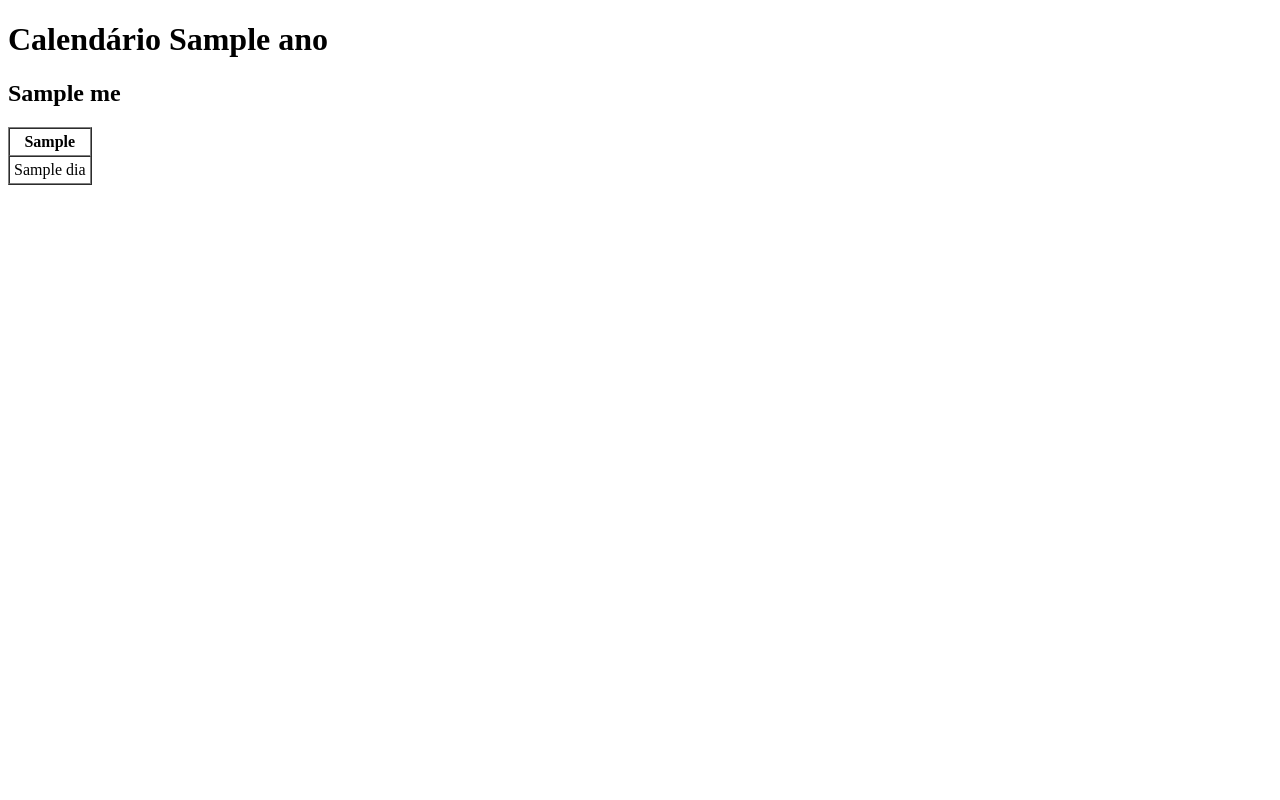
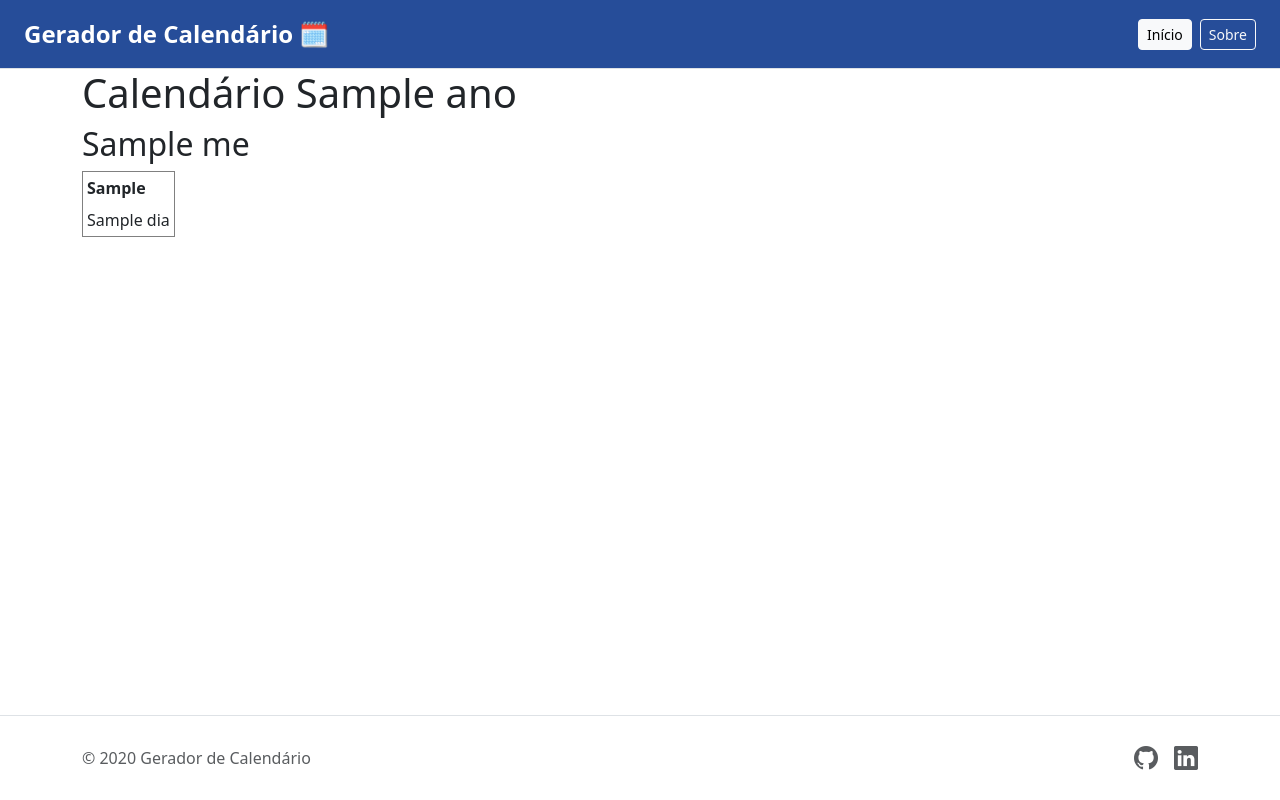
Before and after one commit to gmadalosso/gerador-calendario, a FastAPI app: template app/templates/calendario.html in a window 1280 px wide. Run offline with FastAPI, Linux system fonts and the light colour scheme; the template is opened without the code that fills it: most values are stand-ins (such as "Sample title", 1, 10 or a date in 2020).

Commit message:
base páginas HTML

```diff
--- a/app/templates/base.html
+++ b/app/templates/base.html
@@ -3,8 +3,98 @@
 <head>
     <meta charset="UTF-8">
     <title>{% block title %}Gerador de Calendário{% endblock %}</title>
+
+    <!-- Favicon -->
+    <link rel="icon" type="image/svg+xml" href="/static/images/favicon.svg">
+    <link rel="alternate icon" href="/static/images/favicon.svg">
+
+    <link
+        href="https://cdn.jsdelivr.net/npm/bootstrap@5.3.3/dist/css/bootstrap.min.css"
+        rel="stylesheet"
+    >
+
+    <link
+        href="https://cdn.jsdelivr.net/npm/bootstrap-icons@1.11.3/font/bootstrap-icons.css"
+        rel="stylesheet"
+    >
+    <style>
+        html, body {
+            height: 100%;
+        }
+        body {
+            display: flex;
+            flex-direction: column;
+        }
+        main {
+            flex: 1 0 auto;
+        }
+        footer {
+            flex-shrink: 0;
+        }
+    </style>
 </head>
 <body>
-    {% block content %}{% endblock %}
+
+    <header class="border-bottom" style="background-color: #264d99;">
+        <div class="container-fluid px-4">
+            <div class="d-flex flex-wrap align-items-center justify-content-between py-3">
+
+                <a href="/" class="d-flex align-items-center mb-2 mb-lg-0 text-white text-decoration-none">
+                    <span class="fs-4 fw-semibold">Gerador de Calendário 🗓️</span>
+                </a>
+
+                <div class="d-flex gap-2">
+                    <a href="/" class="btn btn-light btn-sm">Início</a>
+                    <a href="/sobre" class="btn btn-outline-light btn-sm">Sobre</a>
+                </div>
+
+            </div>
+        </div>
+    </header>
+
+
+    <main class="container mb-5">
+        {% block content %}{% endblock %}
+    </main>
+
+    <footer class="border-top py-4 mt-5">
+        <div class="container d-flex flex-wrap justify-content-between align-items-center">
+
+            <div class="col-md-4 d-flex align-items-center">
+                <span class="text-muted">
+                    © {{ now().year if now is defined else "2026" }} Gerador de Calendário
+                </span>
+            </div>
+
+            <ul class="nav col-md-4 justify-content-end list-unstyled d-flex mb-0">
+
+                <!-- GitHub -->
+                <li class="ms-3">
+                    <a
+                        class="text-muted"
+                        href="https://github.com/gmadalosso"
+                        target="_blank"
+                        aria-label="GitHub"
+                    >
+                        <i class="bi bi-github fs-4"></i>
+                    </a>
+                </li>
+
+                <!-- LinkedIn -->
+                <li class="ms-3">
+                    <a
+                        class="text-muted"
+                        href="https://www.linkedin.com/in/gmadalosso"
+                        target="_blank"
+                        aria-label="LinkedIn"
+                    >
+                        <i class="bi bi-linkedin fs-4"></i>
+                    </a>
+                </li>
+
+            </ul>
+        </div>
+    </footer>
+
 </body>
 </html>
```
